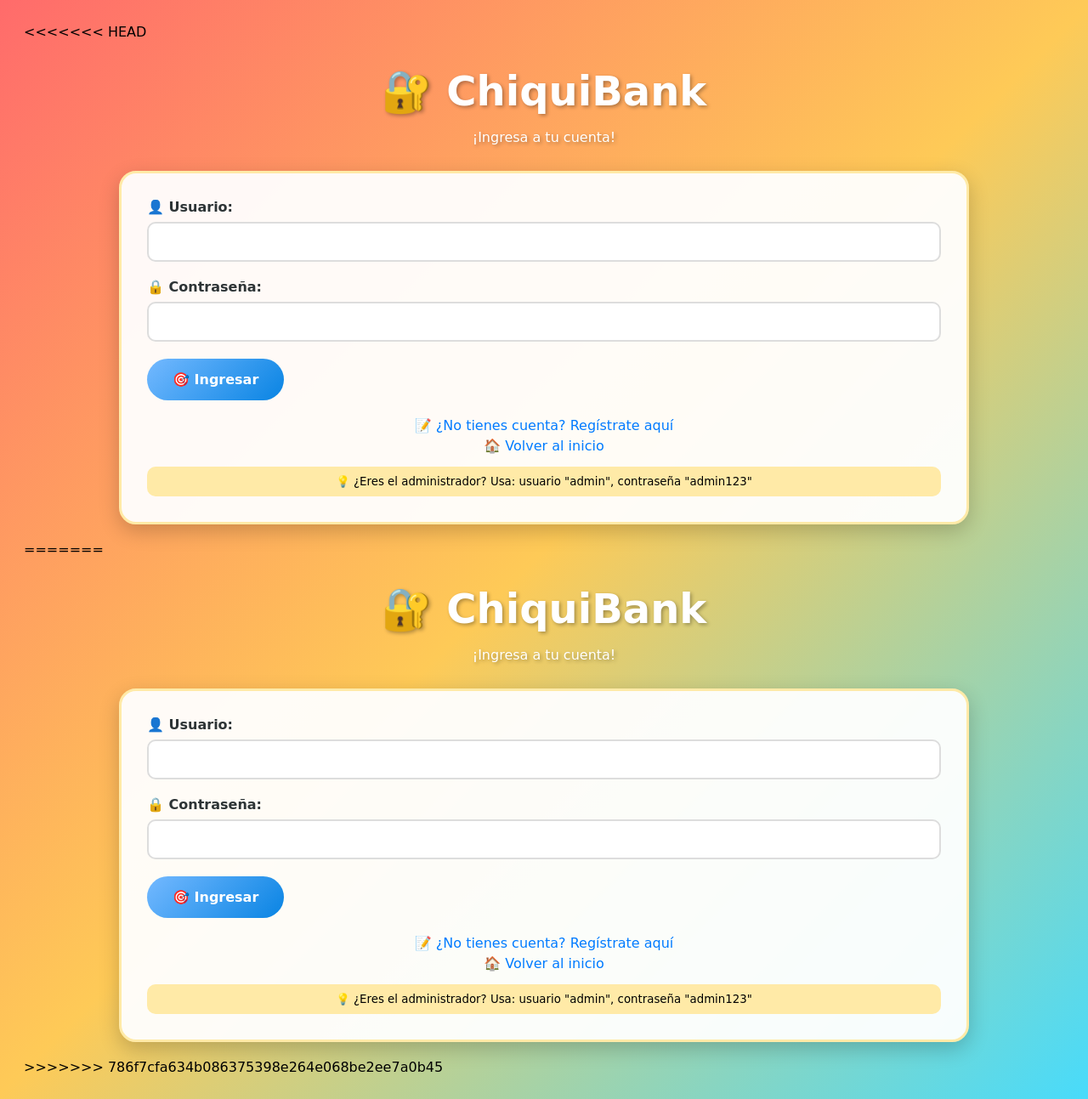
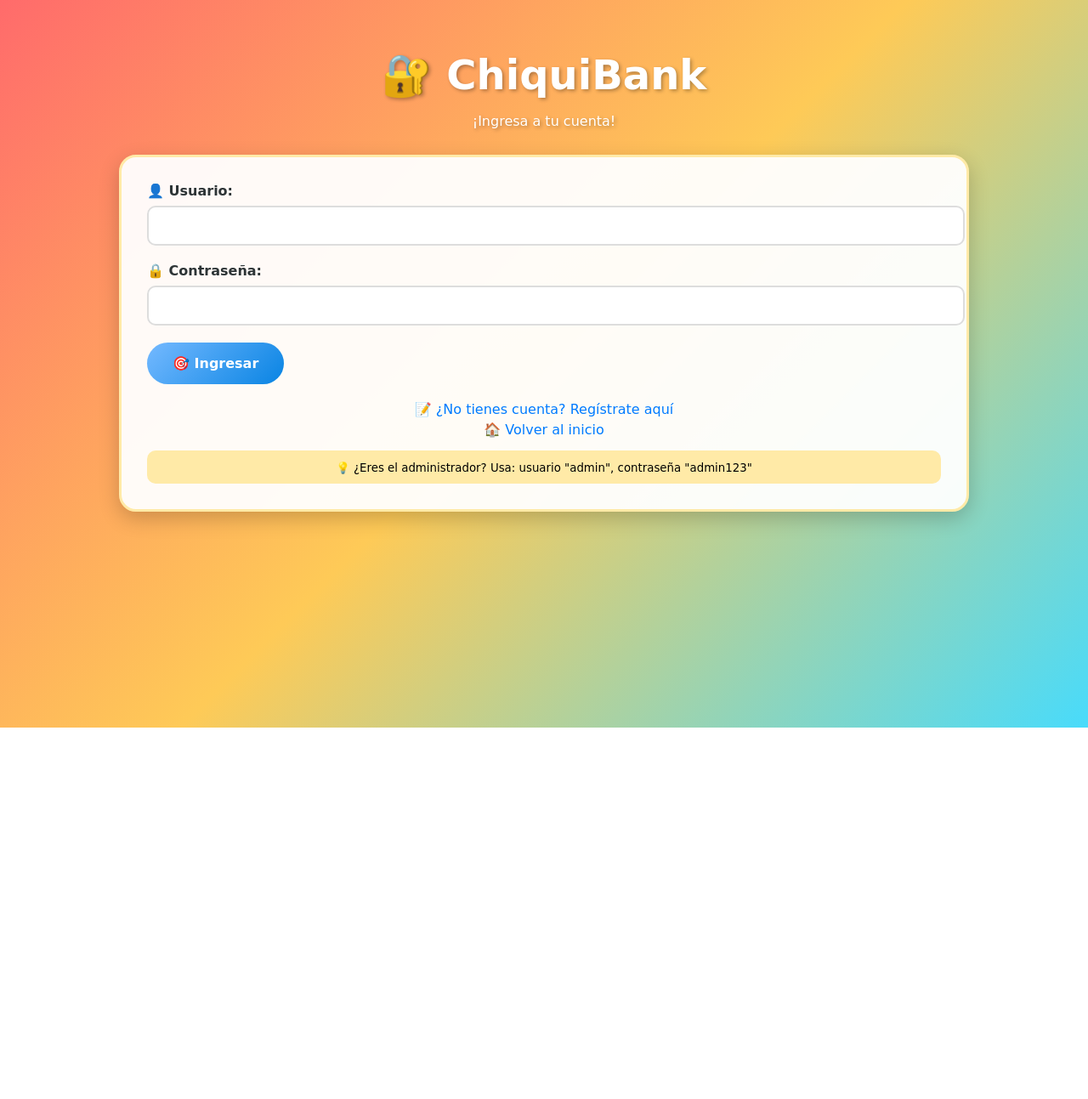
Before and after one commit to geanpiersherwinaplazahuahuason-coder/ChiquiBank, a Flask app: page /login in a window 1280 px wide. Shown: the whole page at 85% size. After the commit the page ends 856 px from the top, so only its background shows below. Run offline with Flask 3, Linux system fonts and the light colour scheme.

Commit message:
🔧 FIX: Limpiar todos los archivos con conflictos de Git

```diff
--- a/templates/login.html
+++ b/templates/login.html
@@ -1,4 +1,3 @@
-<<<<<<< HEAD
 <!DOCTYPE html>
 <html lang="es">
 <head>
@@ -44,51 +43,4 @@
         </div>
     </div>
 </body>
-=======
-<!DOCTYPE html>
-<html lang="es">
-<head>
-    <meta charset="UTF-8">
-    <meta name="viewport" content="width=device-width, initial-scale=1.0">
-    <title>Iniciar Sesión - ChiquiBank</title>
-    <link rel="stylesheet" href="{{ url_for('static', filename='style.css') }}">
-</head>
-<body>
-    <div class="container">
-        <div class="header">
-            <h1>🔐 ChiquiBank</h1>
-            <p>¡Ingresa a tu cuenta!</p>
-        </div>
-
-        <div class="card">
-            {% if error %}
-            <div class="alert alert-error">{{ error }}</div>
-            {% endif %}
-
-            <form method="POST">
-                <div class="form-group">
-                    <label for="usuario">👤 Usuario:</label>
-                    <input type="text" id="usuario" name="usuario" required>
-                </div>
-
-                <div class="form-group">
-                    <label for="password">🔒 Contraseña:</label>
-                    <input type="password" id="password" name="password" required>
-                </div>
-
-                <button type="submit" class="btn btn-primary">🎯 Ingresar</button>
-            </form>
-
-            <div class="links">
-                <a href="{{ url_for('registro') }}">📝 ¿No tienes cuenta? Regístrate aquí</a>
-                <a href="{{ url_for('index') }}">🏠 Volver al inicio</a>
-            </div>
-
-            <div class="admin-info">
-                <small>💡 ¿Eres el administrador? Usa: usuario "admin", contraseña "admin123"</small>
-            </div>
-        </div>
-    </div>
-</body>
->>>>>>> 786f7cfa634b086375398e264e068be2ee7a0b45
 </html>
```
